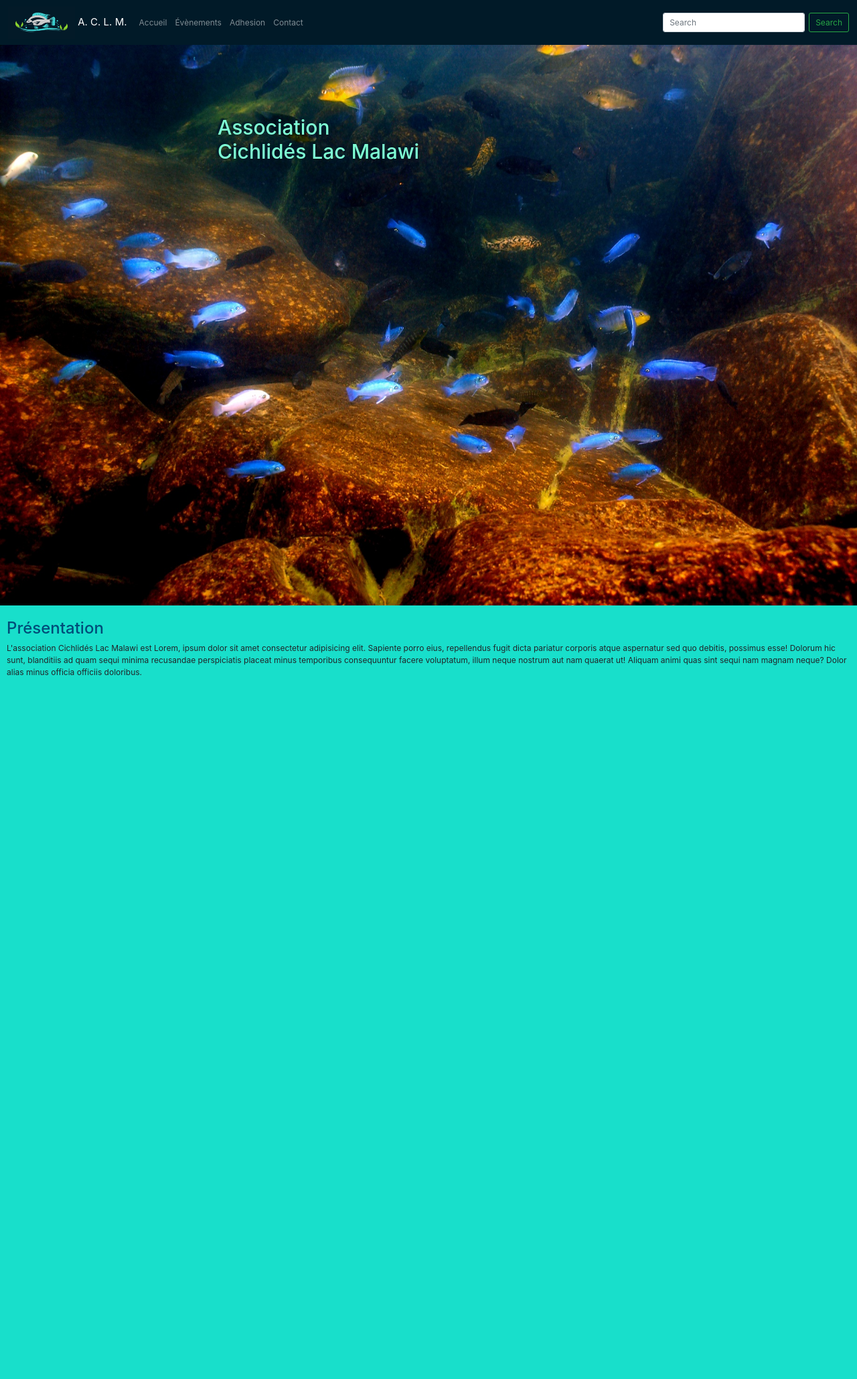
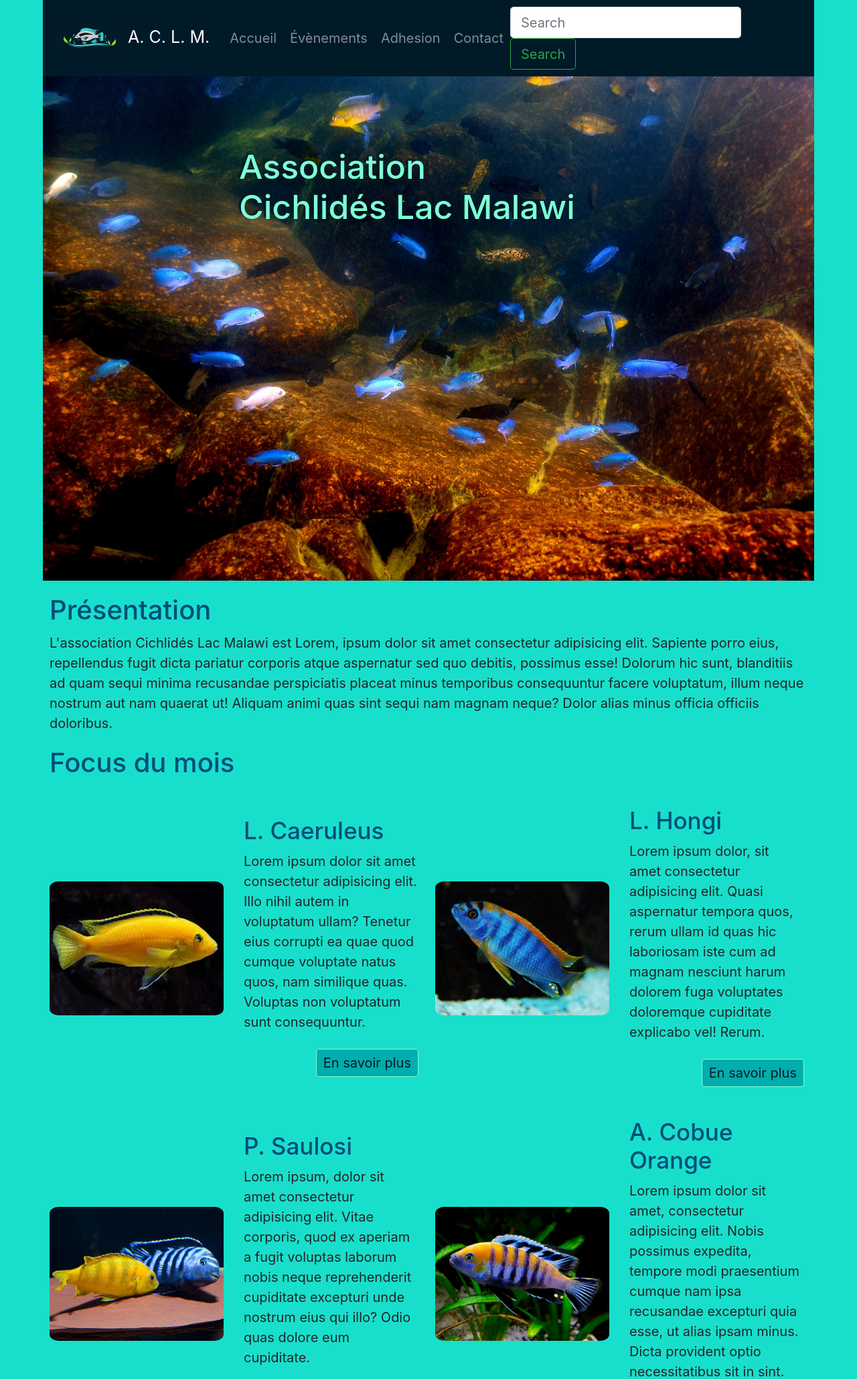
Before and after one commit to CDom42/eval1-asso-cichlides, a PHP site: page / in a window 1280 px wide. Shown: the top 2059 px of the page at 67% size. Before the commit the page ends 1008 px from the top, so only its background shows below. Run offline with PHP 8.4, Linux system fonts and the light colour scheme.

Commit message:
files add work section 1

```diff
--- a/index.html
+++ b/index.html
@@ -71,13 +71,119 @@
     </header>
 
     <!-- ΞΞΞΞΞΞΞΞΞΞΞΞΞΞΞΞΞΞΞΞΞΞΞΞΞ  main  ΞΞΞΞΞΞΞΞΞΞΞΞΞΞΞΞΞΞΞΞΞΞΞΞΞ -->
+    <main>
 
                 <!-- ΞΞΞΞΞΞΞΞΞΞΞΞΞΞΞΞΞΞ  section 1 ΞΞΞΞΞΞΞΞΞΞΞΞΞΞΞΞΞΞ -->
+        <section>
+            <h2>Focus du mois</h2>
+            <div class="grid-container">
+                <div class="content1">
+                    <div class="module-image">
+                        <img src="./medias/labidochromis-caeruleus.jpg" alt="Labidochromis Caeruleus">
+                    </div>
+                    <div class="module-texte">
+                        <h3>L. Caeruleus</h3>
+                        <p>Lorem ipsum dolor sit amet consectetur adipisicing elit. Illo nihil autem in
+                            voluptatum ullam? Tenetur eius corrupti ea quae quod cumque voluptate natus
+                            quos, nam similique quas. Voluptas non voluptatum sunt consequuntur.</p>
+                        <a href="#" class="button">En savoir plus</a>
+                    </div>
+                </div>
+
+                <div class="content2">
+                    <div class="module-image">
+                        <img src="./medias/labidochromis-sp.-hongi.jpg" alt="Labidochromis sp. Hongi">
+                    </div>
+                    <div class="module-texte">
+                        <h3>L. Hongi</h3>
+                        <p>Lorem ipsum dolor, sit amet consectetur adipisicing elit. Quasi aspernatur
+                            tempora quos, rerum ullam id quas hic laboriosam iste cum ad magnam nesciunt
+                            harum dolorem fuga voluptates doloremque cupiditate explicabo vel! Rerum.</p>
+                        <a href="#" class="button">En savoir plus</a>
+                    </div>
+                </div>
+
+                <div class="content3">
+                    <div class="module-image">
+                        <img src="./medias/pseudotropheus-saulosi.jpg" alt="Pseudotropheus Saulosi">
+                    </div>
+                    <div class="module-texte">
+                        <h3>P. Saulosi</h3>
+                        <p>Lorem ipsum, dolor sit amet consectetur adipisicing elit. Vitae corporis, quod ex
+                            aperiam a fugit voluptas laborum nobis neque reprehenderit cupiditate excepturi
+                            unde nostrum eius qui illo? Odio quas dolore eum cupiditate.</p>
+                        <a href="#" class="button">En savoir plus</a>
+                    </div>
+                </div>
+
+                <div class="content4">
+                    <div class="module-image">
+                        <img src="./medias/cynotilapia-afra-cobue-orange-back.jpg" alt="Afra Cobue Orange Back">
+                    </div>
+                    <div class="module-texte">
+                        <h3>A. Cobue Orange</h3>
+                        <p>Lorem ipsum dolor sit amet, consectetur adipisicing elit. Nobis possimus expedita,
+                            tempore modi praesentium cumque nam ipsa recusandae excepturi quia esse,
+                            ut alias ipsam minus. Dicta provident optio necessitatibus sit in sint.</p>
+                        <a href="#" class="button">En savoir plus</a>
+                    </div>
+                </div>
+
+                <div class="content5">
+                    <div class="module-image">
+                        <img src="./medias/divers-tropheops.jpg" alt="Divers tropheops">
+                    </div>
+                    <div class="module-texte">
+                        <h3>Divers tropheops</h3>
+                        <p>Lorem ipsum dolor, sit amet consectetur adipisicing elit. Temporibus, minus ex.
+                            Nemo modi amet quasi voluptatibus animi magni porro fuga deserunt eaque,
+                            sint illo perferendis ea. Similique ad quia dolore temporibus fugit?</p>
+                        <a href="#" class="button">En savoir plus</a>
+                    </div>
+                </div>
+
+                <div class="content6">
+                    <div class="module-image">
+                        <img src="./medias/divers-mbuna.jpg" alt="Divers Mbuna">
+                    </div>
+                    <div class="module-texte">
+                        <h3>Divers Mbuna</h3>
+                        <p>Lorem ipsum dolor sit, amet consectetur adipisicing elit. Autem maxime aliquam
+                            necessitatibus vero voluptate earum, nisi adipisci minima mollitia reiciendis
+                            aut a fugit sint qui ea odio veniam dicta molestiae optio molestias.</p>
+                        <a href="#" class="button">En savoir plus</a>
+                    </div>
+                </div>
+
+                <div class="content7">
+                    <div class="img-contenant">
+                        <img  src="medias/lac-malawi.jpg" alt="Lac Malawi" class="img-habitat">
+                        <div class="legend-img">Lac Malawi - Mumbo island (Afrique)</div>
+                    </div>
+                    <div class="module-texte">
+                        <h2>L'habitat naturel</h2>
+                        <p>Lorem ipsum dolor, sit amet consectetur adipisicing elit. Consectetur molestiae voluptatum,
+                            dicta accusantium repellendus culpa, incidunt, maxime eligendi nulla in fuga quam! Temporibus,
+                            incidunt assumenda? Quas, dolore. Laborum debitis at animi est eveniet odio soluta, quae
+                            similique voluptatibus magnam a eligendi delectus sint, aspernatur quas.</p>
+                        <a href="#" class="button">En savoir plus</a>
+                    </div>
+                </div>
+            </div>
+        </section>
 
                 <!-- ΞΞΞΞΞΞΞΞΞΞΞΞΞΞΞΞΞΞ  section 2 ΞΞΞΞΞΞΞΞΞΞΞΞΞΞΞΞΞΞ -->
+        <section>
+
+        </section>
+    </main>
 
     <!-- ΞΞΞΞΞΞΞΞΞΞΞΞΞΞΞΞΞΞΞΞΞΞΞΞΞ  footer  ΞΞΞΞΞΞΞΞΞΞΞΞΞΞΞΞΞΞΞΞΞΞΞΞΞ -->
+    <footer>
+        <div class="footer">
 
+        </div>
+    </footer>
 
     <script src="https://code.jquery.com/jquery-3.4.1.slim.min.js"
     integrity="sha384-J6qa4849blE2+poT4WnyKhv5vZF5SrPo0iEjwBvKU7imGFAV0wwj1yYfoRSJoZ+n"
--- a/style.css
+++ b/style.css
@@ -65,6 +65,232 @@ h2, h3, p {
 }
 /* ΞΞΞΞΞΞΞΞΞΞ  end animation title header  ΞΞΞΞΞΞΞΞΞΞ */
 
+.button {
+    float: right;
+    background-color: #02adad;
+    border-style: solid;
+    border-width: 1.5px;
+    border-radius: 5px;
+    color: #011a28;
+    border-color: #7fffd4;
+    text-decoration: none;
+    margin: 5px 5px 5px 0;
+    padding: 5px 10px 5px 10px;
+}
+
+.button:hover {
+    background-color: #028585;
+    color: #7fffd4;
+    border-color: #011a28;
+    text-decoration: none;
+}
+
+.img-habitat {
+    width: 100%;
+}
+
+.img-contenant {
+    position: relative;
+    text-align: end;
+    color: #7fffd4;
+}
+
+.legend-img {
+    position: absolute;
+    bottom: 0;
+    left: 0;
+    margin-left: 8px;
+}
+
+
 /* ΞΞΞΞΞΞ  mobile-first responsive elements  ΞΞΞΞΞΞ */
+.grid-container {
+    display: grid;
+    justify-content: center;
+    align-content: center;
+    width: 100%;
+    padding: 0;
+    grid-template-columns: 1fr;
+    grid-template-rows: repeat(6, auto) 1fr;
+    grid-template-areas:
+        "content1"
+        "content2"
+        "content3"
+        "content4"
+        "content5"
+        "content6"
+        "content7";
+}
+
+.content1 {
+    grid-area: content1;
+}
+
+.module-texte {
+    flex-shrink: initial;
+    padding: 10px;
+    align-content: center;
+    justify-content: center;
+}
+
+.module-image {
+    padding: 10px;
+    width: 100%;
+    height: auto;
+    justify-content: center;
+    align-content: center;
+}
+
+.module-image img {
+    border-radius: 5%;
+    justify-content: center;
+    align-content: center;
+    width: 260px;
+    display: block;
+    margin: 0 auto;
+}
+
+.content2 {
+    grid-area: content2;
+}
+
+.content3 {
+    grid-area: content3;
+}
+
+.content4 {
+    grid-area: content4;
+}
+
+.content5 {
+    grid-area: content5;
+}
+
+.content6 {
+    grid-area: content6;
+}
+
+.content7 {
+    grid-area: content7;
+}
+
+.footer {
+    background-color: #02adad;
+    height: 4em;
+}
+
+@media screen and (max-width: 320px) {
+    .title-header h1 {
+        padding-top: 60px;
+    }
+
+    .module-image img {
+        width: 85%;
+    }
+}
+
+@media screen and (min-width: 576px) {
+    :root {
+        font-size: 14px;
+    }
+
+    .grid-container {
+        grid-template-columns: 1fr 1fr;
+        grid-template-rows: repeat(3, 1fr) 1fr;
+        grid-template-areas:
+            "content1 content2"
+            "content3 content4"
+            "content5 content6"
+            "content7 content7";
+        justify-content: center;
+    }
+}
+
+@media screen and (min-width: 768px) {
+    :root {
+        font-size: 16px;
+    }
+
+    .grid-container {
+        grid-template-columns: 1fr 1fr;
+        grid-template-rows: repeat(4, 1fr);
+        grid-template-areas:
+            "content1 content2"
+            "content3 content4"
+            "content5 content6"
+            "content7 content7";
+        justify-content: center;
+        align-content: center;
+    }
+}
+
+@media screen and (min-width: 992px) {
+    :root {
+        font-size: 18px;
+    }
+
+    .grid-container {
+        grid-template-columns: repeat(3, 1fr);
+        grid-template-rows: repeat(3, 1fr);
+        grid-template-areas:
+            "content1 content2 content3"
+            "content4 content5 content6"
+            "content7 content7 content7";
+        justify-content: center;
+    }
+}
+
+@media screen and (min-width: 1200px) {
+    :root {
+        font-size: 20px;
+    }
+
+    .grid-container {
+        grid-template-columns: 1fr 1fr;
+        grid-template-rows: minmax(1fr auto) 1fr;
+        grid-template-areas:
+            "content1 content2"
+            "content3 content4"
+            "content5 content6"
+            "content7 content7";
+        justify-content: center;
+        align-content: center;
+    }
+
+    .content1,
+    .content2,
+    .content3,
+    .content4,
+    .content5,
+    .content6 {
+        display: flex;
+        justify-content: center;
+        align-items: center;
+    }
+
+    body {
+        width: 90%;
+        margin: auto;
+    }
+
+    .img-header {
+        width: 100%;
+    }
+}
+
+@media screen and (min-width: 1400px) {
+    :root {
+        font-size: 22px;
+    }
+
+    body {
+        width: 80%;
+        margin: auto;
+
+    }
+    .img-header {
+        width: 100%;
+    }
+}
 
 /* ΞΞΞΞΞΞΞΞΞΞΞΞ  conference page  ΞΞΞΞΞΞΞΞΞΞΞΞ */
```
